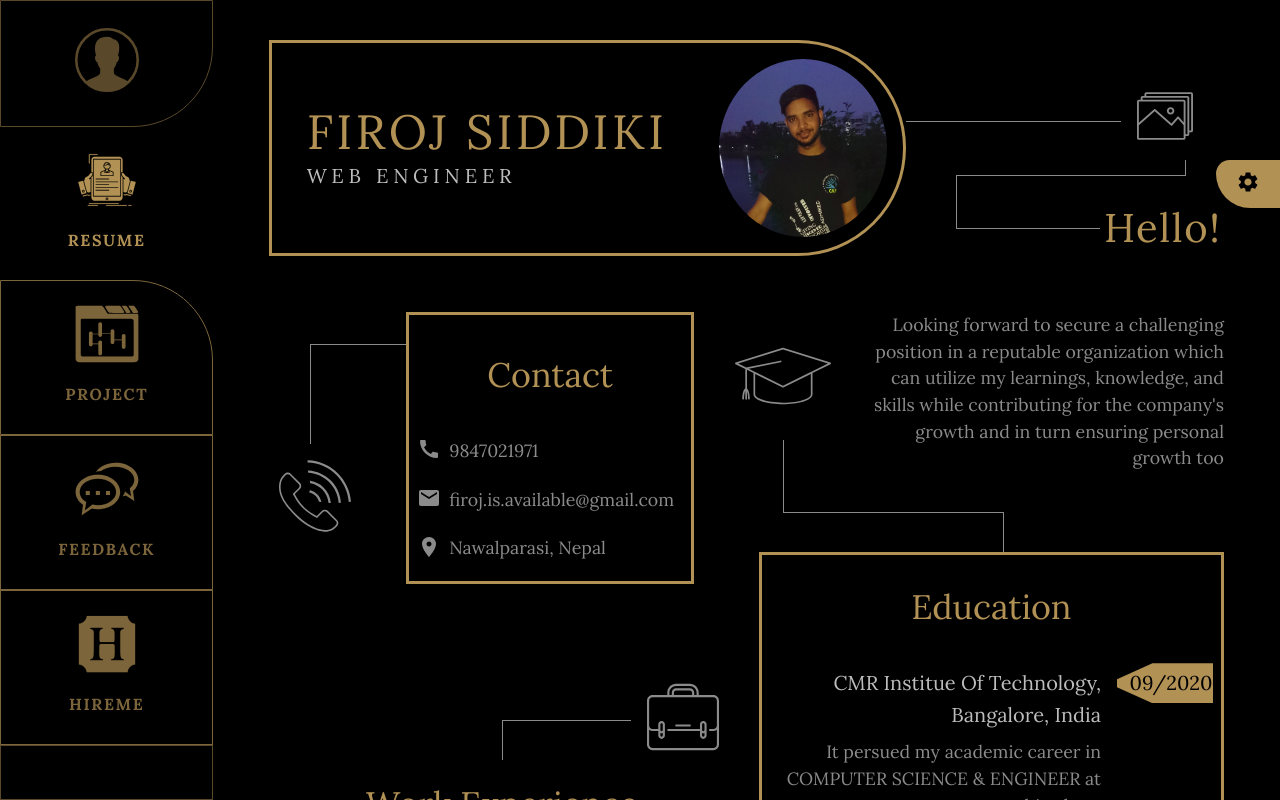
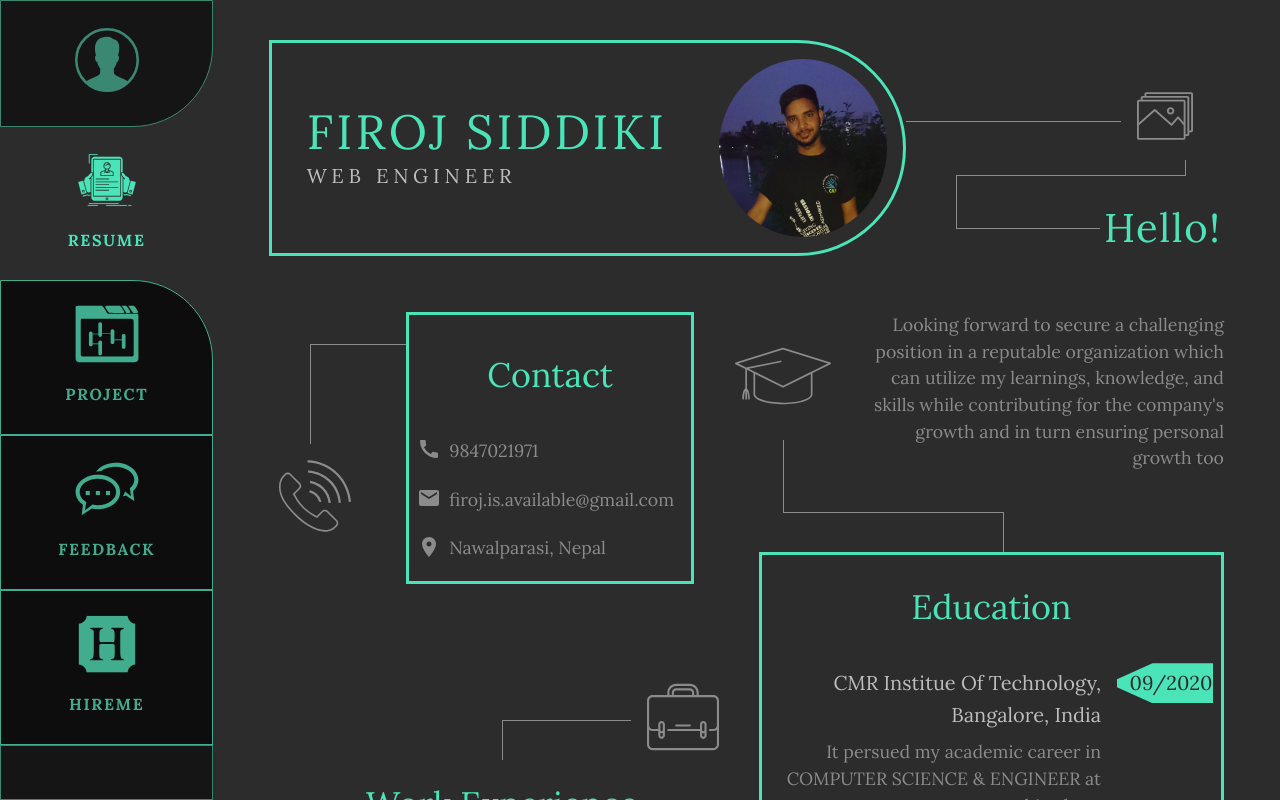
Before and after one commit to fir0j/MyPresenceInInternet, a React (Create React App) app: page / in a window 1280 px wide. Built offline with nearby package versions, Linux system fonts and the light colour scheme.

Commit message:
added transition

```diff
--- a/src/App.js
+++ b/src/App.js
@@ -37,7 +37,8 @@ function useLocalStorageState(key, defaultState = "") {
 }
 
 function App() {
-  const [myTheme, setMyTheme] = useLocalStorageState("myTheme", goldTheme);
+  const [myTheme, setMyTheme] = useState(cyanTheme);
+  // const [myTheme, setMyTheme] = useLocalStorageState("myTheme", goldTheme);
 
   const setTheme = (themeName) => {
     switch (themeName) {
--- a/src/components/Home.component.js
+++ b/src/components/Home.component.js
@@ -14,6 +14,7 @@ export default function HomeNav() {
   const matchesSM = useMediaQuery(theme.breakpoints.down("sm"));
   const matchesLG = useMediaQuery(theme.breakpoints.down("lg"));
   const matchesXL = useMediaQuery(theme.breakpoints.down("xl"));
+
   return (
     <React.Fragment>
       <Grid
--- a/src/components/SettingPanel.component.js
+++ b/src/components/SettingPanel.component.js
@@ -8,14 +8,16 @@ import Typography from "@material-ui/core/Typography";
 import RadioGroup from "@material-ui/core/RadioGroup";
 import FormControlLabel from "@material-ui/core/FormControlLabel";
 import Radio from "@material-ui/core/Radio";
+import Slide from "@material-ui/core/Slide";
+import Fade from "@material-ui/core/Fade";
 
 const useStyles = makeStyles((theme) => ({
   invisibleHandler: {
     position: "fixed",
     inset: 0,
   },
-  absoluteContainer: {
-    position: "absolute",
+  fixedContainer: {
+    position: "fixed",
     right: 0,
     top: theme.spacing(26),
     [theme.breakpoints.down("lg")]: {
@@ -44,6 +46,7 @@ const useStyles = makeStyles((theme) => ({
     cursor: "pointer",
     borderTopLeftRadius: "20px",
     borderBottomLeftRadius: "50px",
+    backgroundColor: theme.palette.accent.main,
   },
 
   setting: {
@@ -103,7 +106,7 @@ export default function SettingPanel({ setTheme }) {
   const [isActive, setIsActive] = useState(false);
   const [value, setValue] = useState("gold");
 
-  const handleChange = (event) => {
+  const handleColorChange = (event) => {
     setTheme(event.target.value);
     setValue(event.target.value);
     setIsActive(false);
@@ -137,8 +140,7 @@ export default function SettingPanel({ setTheme }) {
     );
   }
 
-  function SettingBoard() {
-    return (
+  const SettingBoard = (
     <Grid item container className={classes.setting}>
       <Grid item container className={classes.settingWrapper}>
         <Grid
@@ -194,7 +196,7 @@ export default function SettingPanel({ setTheme }) {
                 aria-label="palette"
                 name="palette"
                 value={value}
-                  onChange={handleChange}
+                onChange={handleColorChange}
               >
                 <FormControlLabel
                   control={
@@ -224,34 +226,6 @@ export default function SettingPanel({ setTheme }) {
                   value="cyan"
                   label=""
                 />
-                  {/* <FormControlLabel
-                    control={
-                      <StyledRadio
-                        icon={
-                          <span
-                            className={classes.icon}
-                            style={{ backgroundColor: "#4ae4b8" }}
-                          />
-                        }
-                      />
-                    }
-                    value="cyan"
-                    label=""
-                  />
-                  <FormControlLabel
-                    control={
-                      <StyledRadio
-                        icon={
-                          <span
-                            className={classes.icon}
-                            style={{ backgroundColor: "#4ae4b8" }}
-                          />
-                        }
-                      />
-                    }
-                    value="cyan"
-                    label=""
-                  /> */}
               </RadioGroup>
             </Grid>
           </Grid>
@@ -259,7 +233,6 @@ export default function SettingPanel({ setTheme }) {
       </Grid>
     </Grid>
   );
-  }
 
   return (
     <Fragment>
@@ -270,7 +243,14 @@ export default function SettingPanel({ setTheme }) {
           className={classes.invisibleHandler}
         />
       )}
-      <Grid item className={classes.absoluteContainer}>
+      <Grid item className={classes.fixedContainer}>
+        <Slide
+          direction="left"
+          in={!isActive}
+          timeout={700}
+          mountOnEnter
+          unmountOnExit
+        >
           <Grid
             item
             container
@@ -278,20 +258,19 @@ export default function SettingPanel({ setTheme }) {
             alignItems="center"
             onClick={() => handleToolClick("setting")}
             className={classes.settingContainer}
-          style={{
-            backgroundColor: theme.palette.accent.main,
-          }}
           >
-          {/* hiding setting icon when setting tool is active */}
-          {!isActive ? (
-            <div style={{ color: theme.palette.primary.main }}>
-              <Settings />
-            </div>
-          ) : (
-            ""
-          )}
-          {isActive ? <SettingBoard setTheme={setTheme} /> : ""}
+            <Settings style={{ color: theme.palette.primary.main }} />
           </Grid>
+        </Slide>
+        <Slide
+          direction="left"
+          in={isActive}
+          timeout={300}
+          mountOnEnter
+          unmountOnExit
+        >
+          {SettingBoard}
+        </Slide>
       </Grid>
     </Fragment>
   );
--- a/src/customTheme.js
+++ b/src/customTheme.js
@@ -147,9 +147,8 @@ const goldTheme = {
       // contrastText: "",
     },
     primary: {
-      // light: dark,
       main: black,
-      // dark: dark,
+      // main: grey[500],
       // contrastText: "black",
     },
     secondary: {
```
Lines whose indentation alone changed are shown as unchanged.
